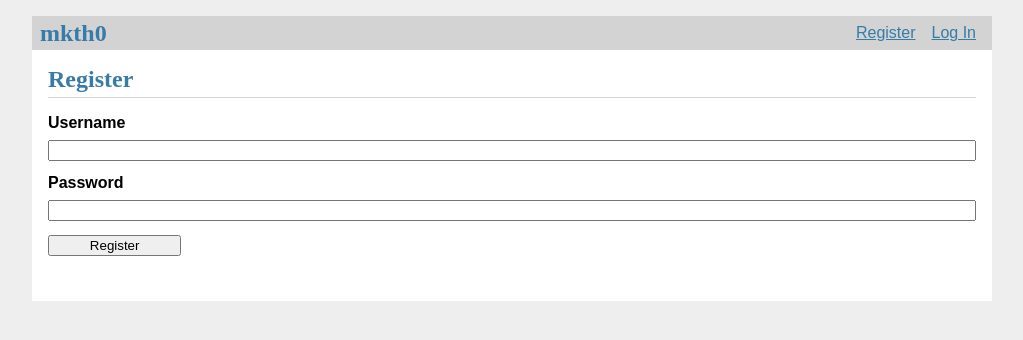
After one commit to melja/mkth, a Flask app: page /auth/register in a window 1280 px wide. The commit adds this page. Shown: the top 340 px of the page, without its empty margins (128-1151 px from the left). Run offline with Flask 3, Linux system fonts and the light colour scheme; some libraries are stand-ins or nearby versions.

Commit message:
Store users and authors in db

```diff
--- /dev/null
+++ b/manage/auth.py
@@ -0,0 +1,90 @@
+import functools
+
+from flask import (
+    Blueprint, flash, g, redirect, render_template, request, session, url_for
+)
+from werkzeug.security import check_password_hash, generate_password_hash
+
+from manage.db import get_db
+
+bp = Blueprint('auth', __name__, url_prefix='/auth')
+
+@bp.route('/register', methods=('GET', 'POST'))
+def register():
+    if request.method == 'POST':
+        username = request.form['username']
+        password = request.form['password']
+        db = get_db()
+        error = None
+
+        if not username:
+            error = 'Username is required.'
+        elif not password:
+            error = 'Password is required.'
+
+        if error is None:
+            try:
+                db.execute(
+                    "INSERT INTO users (username, password) VALUES (?, ?)",
+                    (username, generate_password_hash(password)),
+                )
+                db.commit()
+            except db.IntegrityError:
+                error = f"User {username} is already registered."
+            else:
+                return redirect(url_for("auth.login"))
+
+        flash(error)
+
+    return render_template('auth/register.html')
+
+@bp.route('/login', methods=('GET', 'POST'))
+def login():
+    if request.method == 'POST':
+        username = request.form['username']
+        password = request.form['password']
+        db = get_db()
+        error = None
+        user = db.execute(
+            'SELECT * FROM users WHERE username = ?', (username,)
+        ).fetchone()
+
+        if user is None:
+            error = 'Incorrect username.'
+        elif not check_password_hash(user['password'], password):
+            error = 'Incorrect password.'
+
+        if error is None:
+            session.clear()
+            session['user_id'] = user['id']
+            return redirect(url_for('index'))
+
+        flash(error)
+
+    return render_template('auth/login.html')
+
+@bp.before_app_request
+def load_logged_in_user():
+    user_id = session.get('user_id')
+
+    if user_id is None:
+        g.user = None
+    else:
+        g.user = get_db().execute(
+            'SELECT * FROM users WHERE id = ?', (user_id,)
+        ).fetchone()
+
+@bp.route('/logout')
+def logout():
+    session.clear()
+    return redirect(url_for('index'))
+
+def login_required(view):
+    @functools.wraps(view)
+    def wrapped_view(**kwargs):
+        if g.user is None:
+            return redirect(url_for('auth.login'))
+
+        return view(**kwargs)
+
+    return wrapped_view
--- /dev/null
+++ b/manage/schema/4_drop_salt.sql
@@ -0,0 +1,3 @@
+ALTER TABLE users DROP salt;
+
+PRAGMA user_version=4;
--- /dev/null
+++ b/manage/schema/5_add_author_creation_date_default.sql
@@ -0,0 +1,6 @@
+ALTER TABLE authors ADD creation_date2 TEXT NOT NULL DEFAULT CURRENT_TIMESTAMP;
+UPDATE authors SET creation_date2 = creation_date2 WHERE creation_date IS NOT NULL;
+ALTER TABLE authors DROP creation_date;
+ALTER TABLE authors RENAME COLUMN creation_date2 TO creation_date;
+
+PRAGMA user_version=5;
--- /dev/null
+++ b/manage/schema/6_add_sources_creation_date_default.sql
@@ -0,0 +1,6 @@
+ALTER TABLE sources ADD creation_date2 TEXT NOT NULL DEFAULT CURRENT_TIMESTAMP;
+UPDATE sources SET creation_date2 = creation_date2 WHERE creation_date IS NOT NULL;
+ALTER TABLE sources DROP creation_date;
+ALTER TABLE sources RENAME COLUMN creation_date2 TO creation_date;
+
+PRAGMA user_version=6;
--- a/manage/static/styles.css
+++ b/manage/static/styles.css
@@ -1,4 +1,137 @@
-.header-test {
-    font-size: 30;
-    font-family: Arial, Helvetica, sans-serif;
+html {
+    font-family: sans-serif;
+    background: #eee;
+    padding: 1rem;
 }
+
+body {
+    max-width: 960px;
+    margin: 0 auto;
+    background: white;
+}
+
+h1 {
+    font-family: serif;
+    color: #377ba8;
+    margin: 1rem 0;
+}
+
+a {
+    color: #377ba8;
+}
+
+hr {
+    border: none;
+    border-top: 1px solid lightgray;
+}
+
+nav {
+    background: lightgray;
+    display: flex;
+    align-items: center;
+    padding: 0 0.5rem;
+}
+
+nav h1 {
+    flex: auto;
+    margin: 0;
+}
+
+nav h1 a {
+    text-decoration: none;
+    padding: 0.25rem 0.5rem;
+}
+
+nav ul {
+    display: flex;
+    list-style: none;
+    margin: 0;
+    padding: 0;
+}
+
+nav ul li a,
+nav ul li span,
+header .action {
+    display: block;
+    padding: 0.5rem;
+}
+
+.content {
+    padding: 0 1rem 1rem;
+}
+
+.content>header {
+    border-bottom: 1px solid lightgray;
+    display: flex;
+    align-items: flex-end;
+}
+
+.content>header h1 {
+    flex: auto;
+    margin: 1rem 0 0.25rem 0;
+}
+
+.flash {
+    margin: 1em 0;
+    padding: 1em;
+    background: #cae6f6;
+    border: 1px solid #377ba8;
+}
+
+/* .post>header {
+    display: flex;
+    align-items: flex-end;
+    font-size: 0.85em;
+}
+
+.post>header>div:first-of-type {
+    flex: auto;
+}
+
+.post>header h1 {
+    font-size: 1.5em;
+    margin-bottom: 0;
+}
+
+.post .about {
+    color: slategray;
+    font-style: italic;
+}
+
+.post .body {
+    white-space: pre-line;
+} */
+
+.content:last-child {
+    margin-bottom: 0;
+}
+
+.content form {
+    margin: 1em 0;
+    display: flex;
+    flex-direction: column;
+}
+
+.content label {
+    font-weight: bold;
+    margin-bottom: 0.5em;
+}
+
+.content input,
+.content textarea {
+    margin-bottom: 1em;
+}
+
+.content textarea {
+    min-height: 12em;
+    resize: vertical;
+}
+
+input.danger {
+    color: #cc2f2e;
+}
+
+input[type=submit] {
+    align-self: start;
+    min-width: 10em;
+}
--- /dev/null
+++ b/manage/templates/auth/register.html
@@ -0,0 +1,15 @@
+{% extends 'base.html' %}
+
+{% block header %}
+  <h1>{% block title %}Register{% endblock %}</h1>
+{% endblock %}
+
+{% block content %}
+  <form method="post">
+    <label for="username">Username</label>
+    <input name="username" id="username" required>
+    <label for="password">Password</label>
+    <input type="password" name="password" id="password" required>
+    <input type="submit" value="Register">
+  </form>
+{% endblock %}
--- a/manage/templates/base.html
+++ b/manage/templates/base.html
@@ -10,30 +10,25 @@
     <script src="https://unpkg.com/htmx.org@1.9.10"></script>
 </head>
 <body>
-    <header>
-        <div class="header-test">MKTH0
-        {% block header %}
-        {% endblock %}
-        <nav>
-            <a href="/">Welcome</a>
-            <a href="/home">Home Page</a>
-            <a href="/sources">Sources</a>
-            <a href="/authors">Authors</a>
-            {% if session["username"] %}
-            <a href="/logout">Log out</a>
-            {% else %}
-            <a href="/login">Log in</a>
-            {% endif %}
-        </nav>
-        </div>
-    </header>
-    <div>
+    <nav>
+        <h1>mkth0</h1>
+        <ul>
+            {% if g.user %}
+            <li><span>{{ g.user['username'] }}</span>
+            <li><a href="{{ url_for('auth.logout') }}">Log Out</a>
+                {% else %}
+            <li><a href="{{ url_for('auth.register') }}">Register</a>
+            <li><a href="{{ url_for('auth.login') }}">Log In</a>
+                {% endif %}
+        </ul>
+    </nav>
+    <section class="content">
+        <header>
+            {% block header %}{% endblock %}
+        </header>
         {% for msg in get_flashed_messages() %}
-        <div>{{ msg }}</div>
+        <div class="flash">{{ msg }}</div>
         {% endfor %}
-    </div>
-    <div>
-        {% block content %}
-        {% endblock %}
-    </div>
+        {% block content %}{% endblock %}
+    </section>
 </body>
```
Also changed, not shown: manage/__init__.py (+12 -14 lines), manage/content.py (added, +42 -0 lines), manage/templates/auth/login.html (added, +15 -0 lines), manage/templates/content/authors.html (renamed from manage/templates/authors.html, +4 -4 lines), 1 other file.
